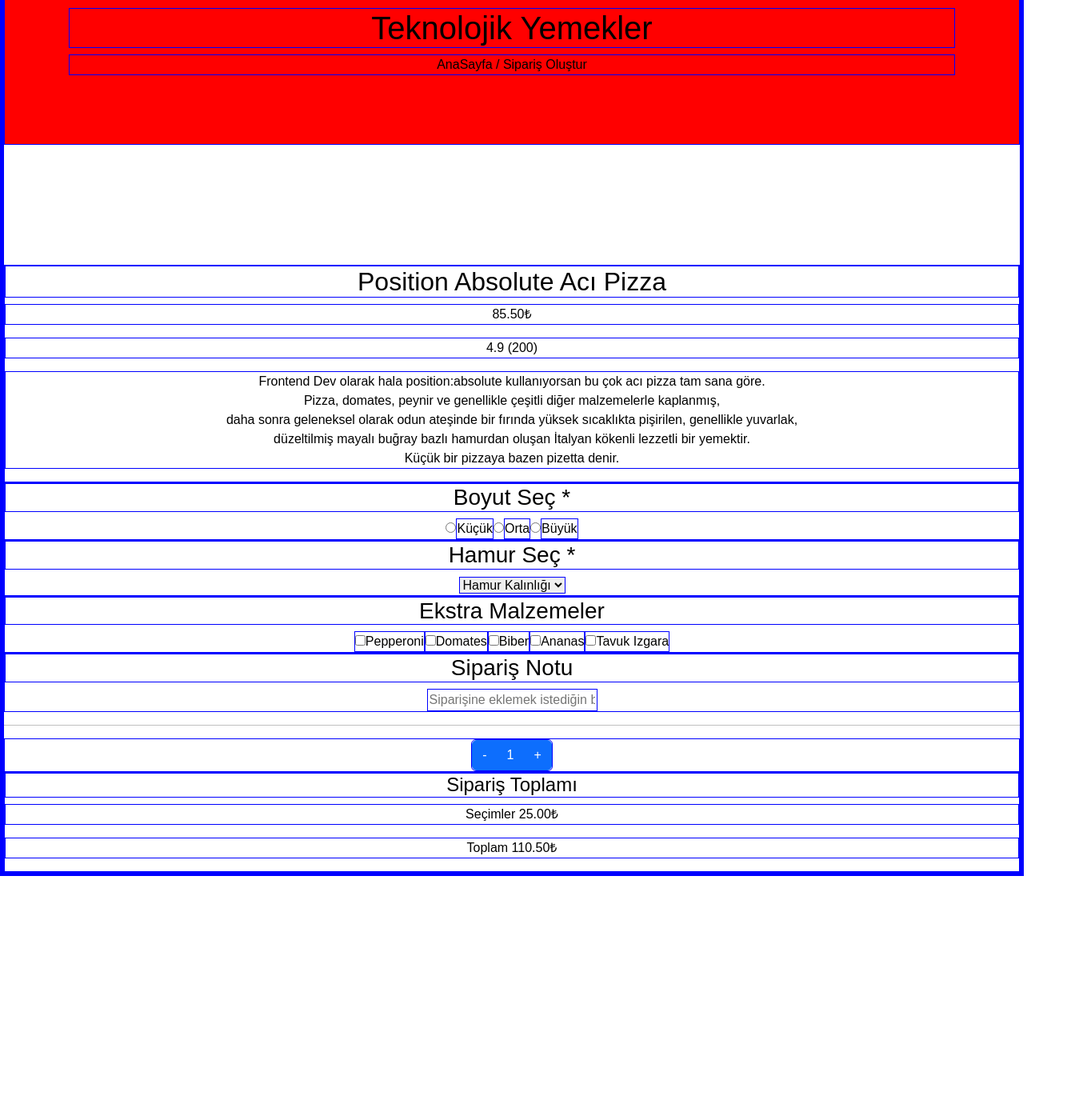
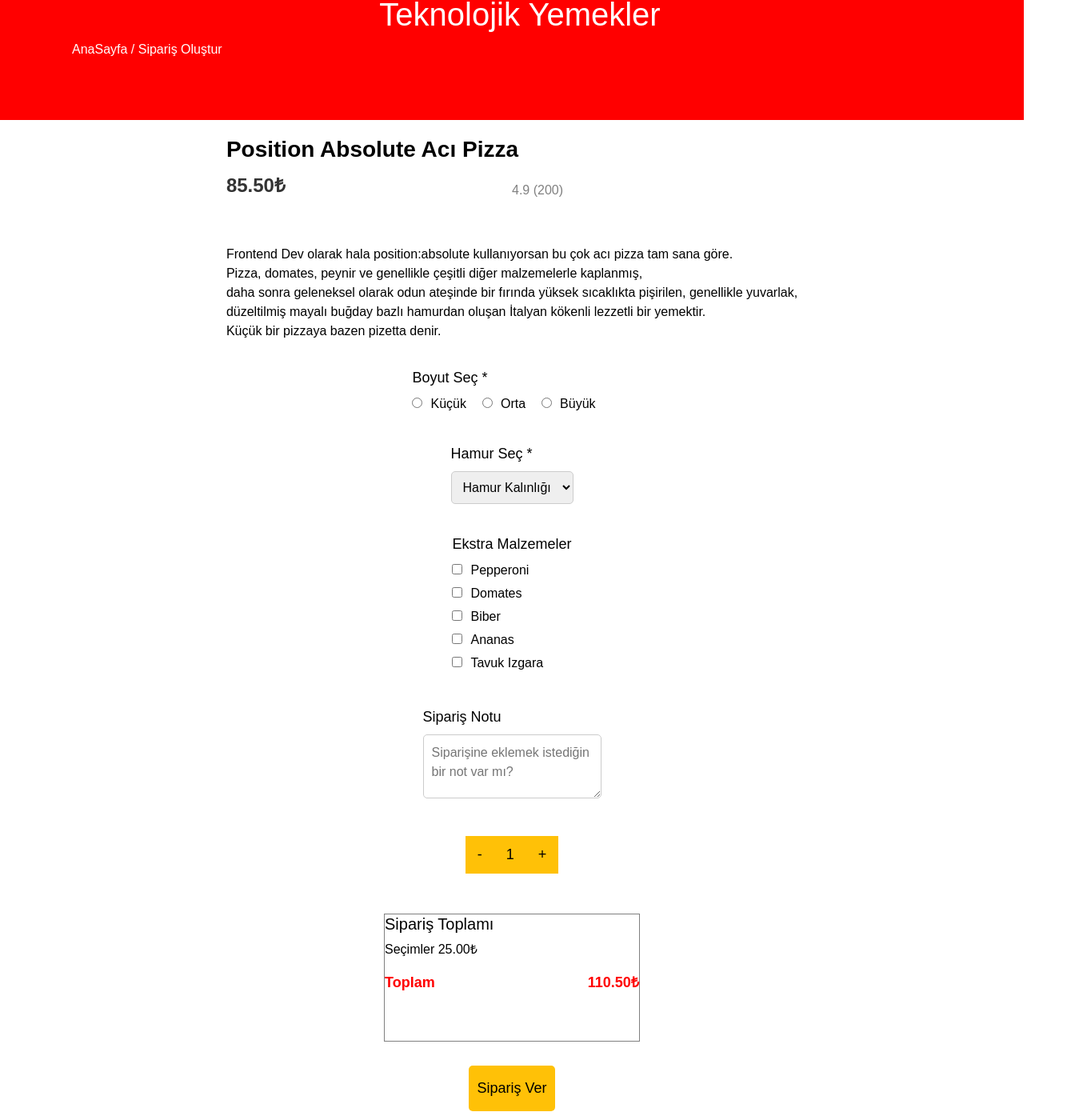
Before and after one commit to NdaTrky/s8-challenge-pizza, a React (Vite) app: page / in a window 1280 px wide. Shown: the part 76-1476 px from the top of the page at 80% size, 1354 px wide, since content can reach past the window. Before the commit the page ends 1171 px from the top, so only its background shows below. Built offline with nearby package versions, Linux system fonts and the light colour scheme.

Commit message:
general CSS structure created

```diff
--- a/src/App.css
+++ b/src/App.css
@@ -1,7 +1,8 @@
-root {
+/* Genel Renkler */
+:root {
   --sari: #FDC913;
   --acik-gri: #5F5F5F;
   --koyu-gri: #292929;
   --kirmizi: #CE2829;
   --bej: #FAF7F2;
-  }
+}
--- a/src/App.jsx
+++ b/src/App.jsx
@@ -1,14 +1,17 @@
 import React from 'react'
 import Order from './components/Order'
+import './App.css';
+
 import 'bootstrap/dist/css/bootstrap.min.css';
+import { Route, Switch } from 'react-router-dom/cjs/react-router-dom.min';
 
 
 
 function App() {
   return (
-    <div>
+    <Switch>
     <Order/>
-    </div>
+   </Switch>
   )
 }
 
--- a/src/components/Order.jsx
+++ b/src/components/Order.jsx
@@ -1,130 +1,264 @@
-import React, { useState } from 'react';
-import { ButtonGroup, Button } from 'reactstrap';
-import styled from "styled-components";
+import styled from 'styled-components';
 
-
+/* ORDERDİV BÖLÜMÜ */
 const OrderDiv = styled.div`
   display: flex;
   flex-direction: column;
-  text-align: center;
+  align-items: center;
   color: black;
+  padding: 20px;
+  margin: 0 auto;
 `;
 
+/* HEADER (BAŞLIK) BÖLÜMÜ */
 const Header = styled.header`
   background-color: red;
-  padding: 80px 80px 70px 80px;
-  color: black;
+  color: white;
+  text-align: center;
+  padding:50px 70px 60px 90px;
+  width: 100vw;
+
+p {
+    display: flex;
+  }
+`;
+
+/* CONTENT (İÇERİK) BÖLÜMÜ*/
+const Content = styled.div`
+  margin-top: 20px;
+
+  h2 {
+    font-size: 28px;
+    font-weight: bold;
+    margin-bottom: 10px;
+  }
+  .price {
+    font-size: 24px;
+    font-weight: bold;
+    color: #333;
+  }
+  .point {
+    font-size: 16px;
+    color: gray;
     position: relative;
-  top: 0;
-  h1{
+    bottom: 40px;
+    left: 50%;
+  }
+  .comment {
+    font-size: 16px;
+
 
   }
 `;
 
-const Content = styled.div`
-  margin-top: 150px;
+/* SİZESECTİON (BOYUT SEÇİMİ) BÖLÜMÜ */
+const SizeSection = styled.div`
+  margin: 20px 0;
+  h3 {
+    font-size: 18px;
+    margin-bottom: 10px;
+  }
+  input {
+    margin-right: 10px;
+  }
+  label {
+    margin-right: 20px;
+    font-size: 16px;
+  }
 `;
 
-const Order = () => {
-    const [selectedToppings, setSelectedToppings] = useState([]);
+/* DOUGHSECTİON (HAMUR SEÇİMİ) BÖLÜMÜ */
+const DoughSection = styled.div`
+  margin: 20px 0;
+  h3 {
+    font-size: 18px;
+    margin-bottom: 10px;
+  }
+  select {
+    padding: 10px;
+    font-size: 16px;
+    border-radius: 5px;
+    border: 1px solid #ccc;
+  }
+`;
 
-     const toppings = [
-        'Pepperoni',
-        'Mushrooms',
-        'Onions',
-        'Olives',
-        'Green Peppers',
-        'Cheese',
-        'Sausage',
-        'Bacon',
-        'Tomatoes',
-        'Garlic',
-        'Spinach',
-        'Chicken'
-      ];
+/* TOPPINGSECTİON (EKSTRA MALZEMELER) BÖLÜMÜ */
+const ToppingsSection = styled.div`
+  margin: 20px 0;
+  h3 {
+    font-size: 18px;
+    margin-bottom: 10px;
+  }
+  label {
+    margin-right: 15px;
+    font-size: 16px;
+    display: block;
+    margin-bottom: 5px;
+  }
+  input {
+    margin-right: 10px;
+  }
+`;
+
+/* NOTESECTİON (SİPARİŞ NOTU) BÖLÜMÜ */
+const NoteSection = styled.div`
+  margin: 20px 0;
+  h3 {
+    font-size: 18px;
+    margin-bottom: 10px;
+  }
+  textarea {
+    width: 100%;
+    height: 80px;
+    padding: 10px;
+    font-size: 16px;
+    border-radius: 5px;
+    border: 1px solid #ccc;
+  }
+`;
+
+/* ORDERSUMMARY (SİPARİŞ ÖZETİ) BÖLÜMÜ */
+const OrderSummary = styled.div`
+  margin: 30px;
+  width: 20rem;
+  height: 10rem;
+  border: .2px solid gray;
+
+  h4 {
+    font-size: 20px;
+   }
+  .total {
+    font-size: 16px;
+    display: flex;
+    justify-content: space-between;
+    color: red;
+  }
+  .total {
+    font-weight: bold;
+    font-size: 18px;
+  }
+`;
+
+/* BUTTONGROUP BÖLÜMÜ */
+const ButtonGroupWrapper = styled.div`
+  margin: 20px 0;
+  display: flex;
+  justify-content: center;
+  align-items: center;
+
+  button {
+padding: 10px 15px;
+background-color: #ffc107;
+border: none;
+font-size: 18px;
 
 
 
 
+    &:hover {
+      background-color: #e0a800;
+    }
+  }
+`;
+
+/* SİPARİŞ VER BUTON BÖLÜMÜ */
+const SiparisVerButon = styled.button`
+  background-color: #ffc107;
+  color: black;
+  font-size: 18px;
+  padding: 15px 10px;
+  border: none;
+  border-radius: 5px;
+
+  &:hover {
+    background-color: #e0a800;
+  }
+`;
 
 
+const Order = () => {
 
 return (
     <OrderDiv>
       <Header>
         <h1>Teknolojik Yemekler</h1>
-        <p>AnaSayfa / Sipariş Oluştur</p>
+        <p className="home-order">AnaSayfa / Sipariş Oluştur</p>
       </Header>
       <Content>
         <h2>Position Absolute Acı Pizza</h2>
         <p className="price">85.50₺</p>
         <p className="point">4.9 (200)</p>
-        <p>Frontend Dev olarak hala position:absolute kullanıyorsan bu çok acı pizza tam sana göre.<br/> Pizza, domates, peynir ve genellikle çeşitli diğer malzemelerle kaplanmış, <br/>  daha sonra geleneksel olarak odun ateşinde bir fırında yüksek sıcaklıkta pişirilen, genellikle yuvarlak, <br/> düzeltilmiş mayalı buğray bazlı hamurdan oluşan İtalyan kökenli lezzetli bir yemektir.<br/>  Küçük bir pizzaya bazen pizetta denir. </p>
+        <p className="comment">
+          Frontend Dev olarak hala position:absolute kullanıyorsan bu çok acı
+          pizza tam sana göre.<br /> Pizza, domates, peynir ve genellikle çeşitli diğer malzemelerle kaplanmış, <br />
+          daha sonra geleneksel olarak odun ateşinde bir fırında yüksek sıcaklıkta pişirilen, genellikle yuvarlak, <br />
+          düzeltilmiş mayalı buğday bazlı hamurdan oluşan İtalyan kökenli lezzetli bir yemektir.<br /> Küçük bir pizzaya bazen pizetta denir.
+        </p>
       </Content>
-      <div>
+      <SizeSection>
         <h3>Boyut Seç *</h3>
-        <input type="radio" id="size" name='size' />
+        <input type="radio" id="small" name="size" />
         <label htmlFor="small">Küçük</label>
 
-        <input type="radio" id="medium" name='size' />
-        <label htmlFor="small">Orta</label>
+        <input type="radio" id="medium" name="size" />
+        <label htmlFor="medium">Orta</label>
 
-        <input type="radio" id="large" name='size' />
-        <label htmlFor="small">Büyük</label>
-      </div>
+        <input type="radio" id="large" name="size" />
+        <label htmlFor="large">Büyük</label>
+      </SizeSection>
 
-      <div>
+      <DoughSection>
         <h3>Hamur Seç *</h3>
         <select>
           <option value="hamur-kalinligi">Hamur Kalınlığı</option>
           <option value="orta">İnce Hamur</option>
           <option value="kalin">Kalın Hamur</option>
         </select>
-      </div>
+      </DoughSection>
 
-
-    <div>
+      <ToppingsSection>
         <h3>Ekstra Malzemeler</h3>
         <label>
-    <input type="checkbox" name="pepperoni" value="Bisiklet"/>Pepperoni
+          <input type="checkbox" name="pepperoni" />Pepperoni
         </label>
         <label>
-    <input type="checkbox" name="domates" value="Bisiklet"/>Domates
+          <input type="checkbox" name="domates" />Domates
         </label>
         <label>
-    <input type="checkbox" name="biber" value="Bisiklet"/>Biber
+          <input type="checkbox" name="biber" />Biber
         </label>
         <label>
-    <input type="checkbox" name="ananas" value="Bisiklet"/>Ananas
+          <input type="checkbox" name="ananas" />Ananas
         </label>
         <label>
-    <input type="checkbox" name="tavukIzgara" value="Bisiklet"/>Tavuk Izgara
+          <input type="checkbox" name="tavukIzgara" />Tavuk Izgara
         </label>
-        </div>
+      </ToppingsSection>
 
-        <div>
+      <NoteSection>
         <h3>Sipariş Notu</h3>
-        <input type="text" name='siparis-notu' placeholder='Siparişine eklemek istediğin bir not var mı?' />
-      </div>
+        <textarea placeholder="Siparişine eklemek istediğin bir not var mı?" />
+      </NoteSection>
 
-<hr />
-    <div>
-       <ButtonGroup>
-          <Button color="primary">-</Button>
-          <Button color="primary">1</Button>
-          <Button color="primary">+</Button>
-        </ButtonGroup>
-        </div>
+      <ButtonGroupWrapper>
+        <button>-</button>
+        <button>1</button>
+        <button>+</button>
+      </ButtonGroupWrapper>
 
+      <OrderSummary>
+        <h4>Sipariş Toplamı</h4>
+        <p>
+          Seçimler <span>25.00₺</span>
+        </p>
+        <p className="total">
+          Toplam <span>110.50₺</span>
+        </p>
+      </OrderSummary>
 
-<div>
-    <h4>Sipariş Toplamı</h4>
-    <p>Seçimler 25.00₺</p>
-    <p>Toplam 110.50₺</p>
-</div>
-
+      <SiparisVerButon>Sipariş Ver</SiparisVerButon>
     </OrderDiv>
   );
-}
+};
 
 export default Order;
--- a/src/index.css
+++ b/src/index.css
@@ -1,10 +1,6 @@
-* {
-  border: 1px solid blue;
-}
-
 body {
   padding: 0;
-   margin: 0;
+  margin: 0;
   color: aliceblue;
-   font-family: Arial, Helvetica, sans-serif;
+  font-family: Arial, Helvetica, sans-serif;
  }
```
Lines whose indentation alone changed are shown as unchanged.
